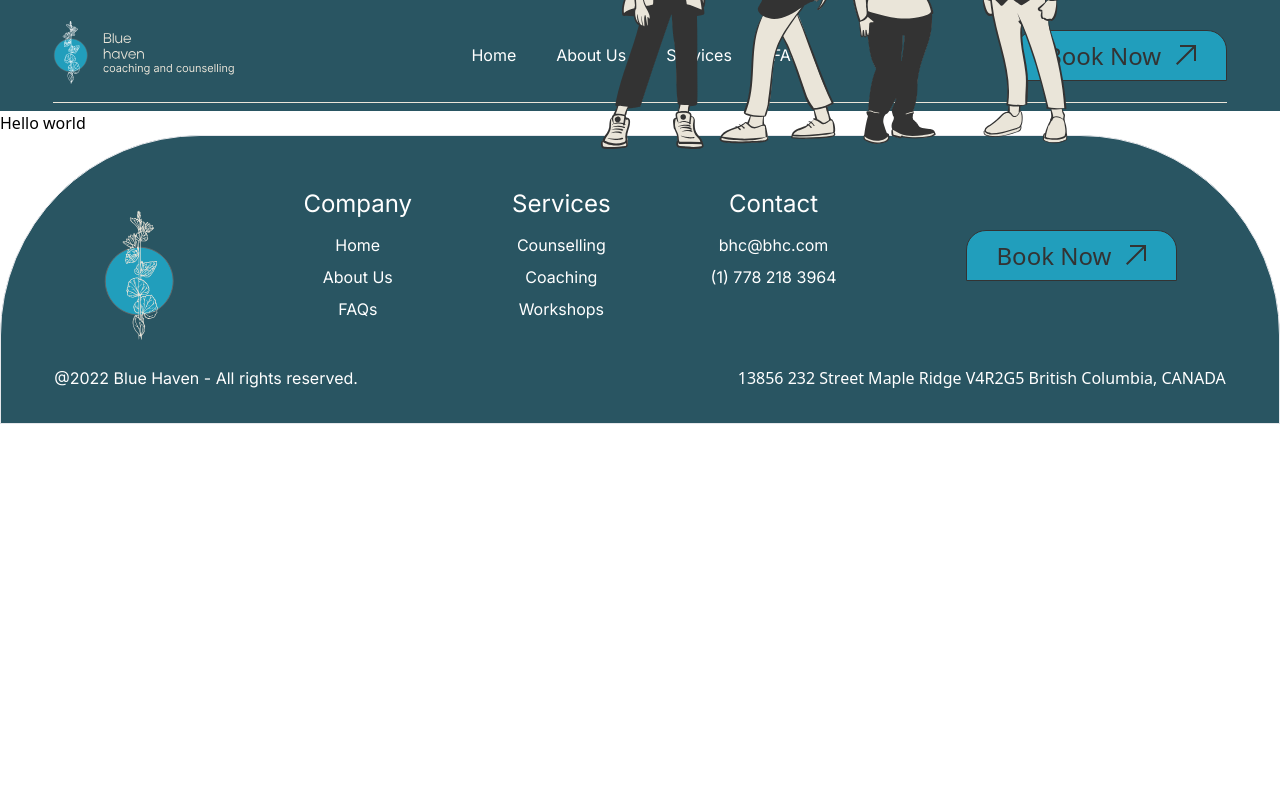
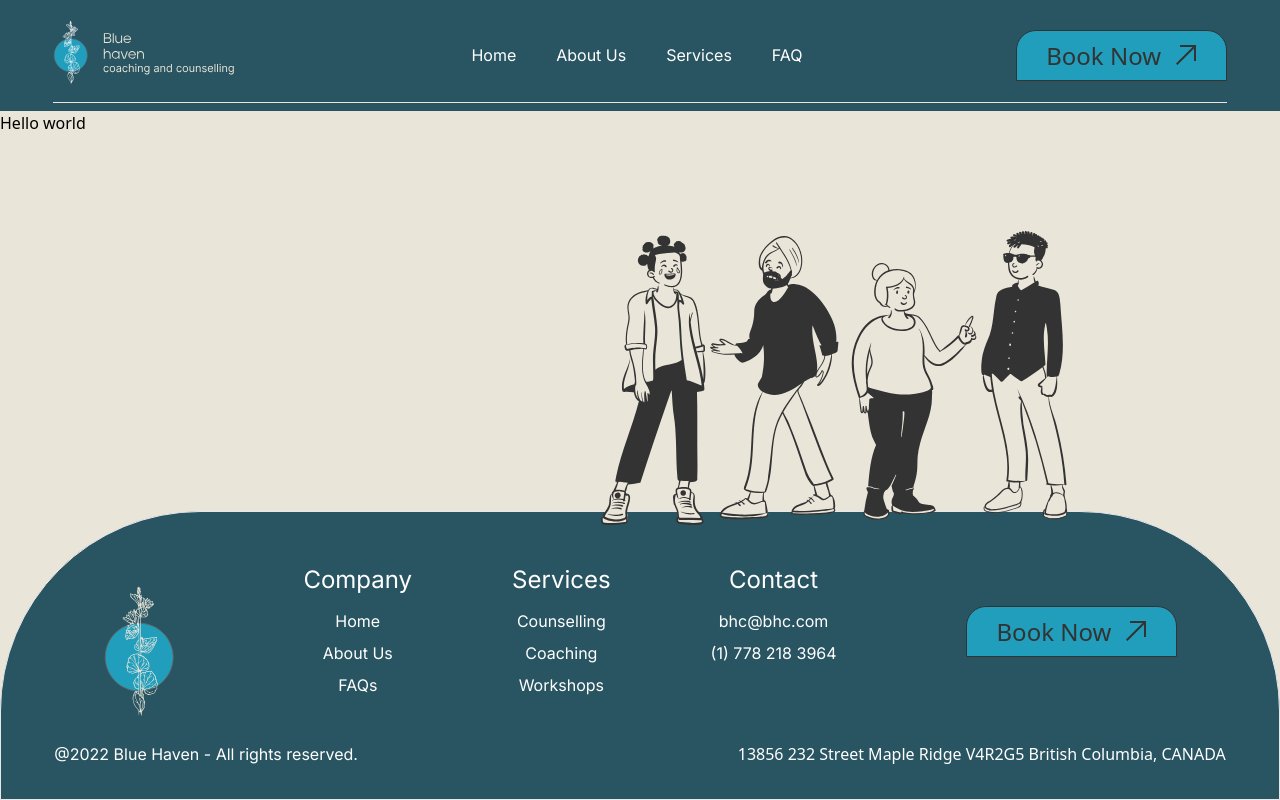
Before and after one commit to coolpythoncodes/blue-heaven, a Next.js app: page / in a window 1280 px wide. Built offline with nearby package versions, Linux system fonts and the light colour scheme.

Commit message:
sticky footer

```diff
--- a/components/layout/footer.tsx
+++ b/components/layout/footer.tsx
@@ -10,7 +10,7 @@ import Button from "../input/button";
 const Footer = () => {
     const year = new Date().getFullYear();
     return (
-        <footer className="relative">
+        <footer className="relative flex-shrink-0">
             <div className="absolute -top-[110px] right-[65px] w-[198px] h-[127px] md:w-[499px] md:h-[320px] md:-top-[280px] md:right-[130px] lg:right-[180px]">
                 <Image src={people} alt="" layout="responsive"/>
             </div>
--- a/components/layout/index.tsx
+++ b/components/layout/index.tsx
@@ -2,6 +2,9 @@ import { ReactNode } from "react"
 import Head from "next/head"
 import Footer from "./footer"
 import NavBar from "./navBar"
+
+// css
+import styles from "../../styles/Home.module.css"
 
 type Props = {
     children?: ReactNode
@@ -11,16 +14,18 @@ type Props = {
 
 const Layout = ({ children, title = "Home", navBarColor }: Props) => {
     return (
-        <div>
+        <div className="h-screen flex flex-col bg-creamSecondaryBg">
             <Head>
                 <title>{title}</title>
                 <meta charSet="utf-8" />
                 <meta name="viewport" content="initial-scale=1.0, width=device-width" />
                 <meta name="description" content="Generated by create next app" />
             </Head>
-            <NavBar navBarColor={navBarColor}/>
-            {children}
-            <Footer/>
+            <div className={styles.content}>
+                <NavBar navBarColor={navBarColor} />
+                {children}
+            </div>
+            <Footer />
         </div>
     )
 }
--- a/styles/Home.module.css
+++ b/styles/Home.module.css
@@ -1,3 +1,7 @@
 .jeko_regular {
 	font-family: "Jeko-Regular";
 }
+
+.content {
+	flex: 1 0 auto;
+}
--- a/styles/globals.css
+++ b/styles/globals.css
@@ -12,23 +12,27 @@
 }
 
 @layer components {
-    .layout-container{
-        @apply w-11/12 mx-auto
+	.layout-container {
+		@apply w-11/12 mx-auto;
 	}
 	.body-text {
-        @apply font-normal text-base leading-6
+		@apply font-normal text-base leading-6;
 	}
 
 	.caption {
-        @apply font-light text-sm leading-[21px]
+		@apply font-light text-sm leading-[21px];
 	}
 
 	.button-text {
-        @apply font-medium text-2xl leading-[29px]
+		@apply font-medium text-2xl leading-[29px];
 	}
 
 	.error {
 		@apply border border-red-500;
 	}
+}
 
+html,
+body {
+	height: 100%;
 }
```
Lines whose indentation alone changed are shown as unchanged.
